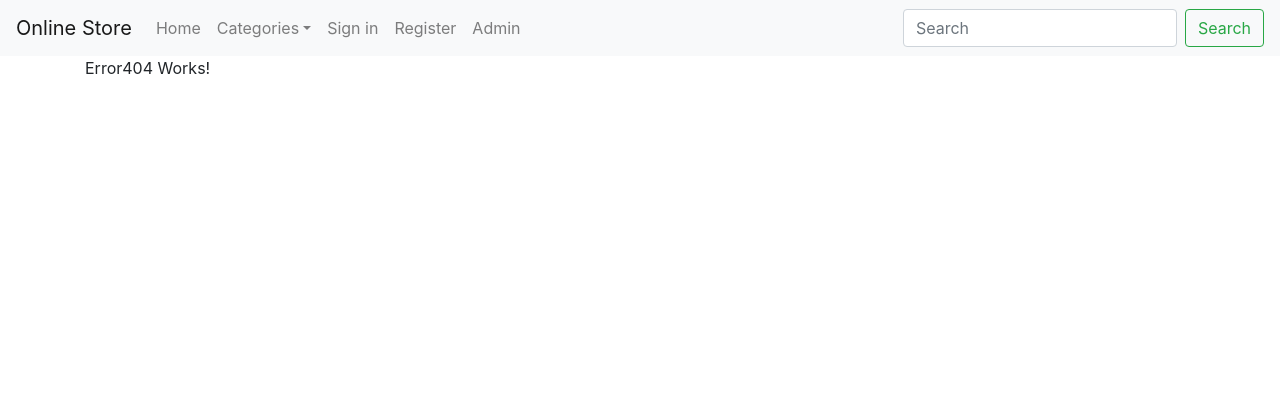
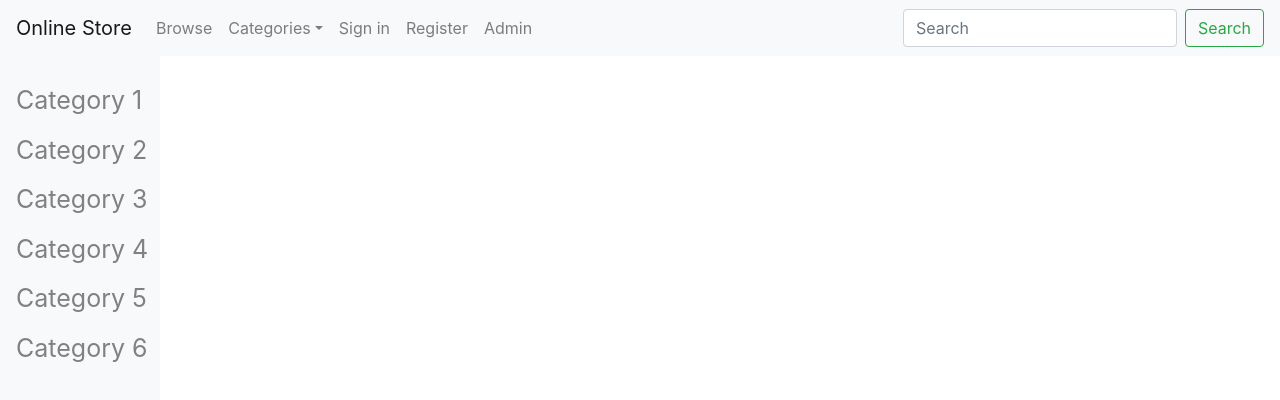
Before and after one commit to RogersNL/Capstone-Static, a React app: page /#/browse in a window 1280 px wide. Shown: the top 400 px of the page. Built offline with nearby package versions, Linux system fonts and the light colour scheme.

Commit message:
Add links to admin.

```diff
--- a/src/components/Admin.jsx
+++ b/src/components/Admin.jsx
@@ -1,9 +1,12 @@
 import React from 'react';
+import { Link } from 'react-router-dom';
 
 function Admin(){
   return (
     <div>
-      Admin Works!
+      <h2>Admin</h2>
+      <div><Link to="new-item">Add A New Item</Link></div>
+      <div><Link to="user-accounts">See User Accounts</Link></div>
     </div>
   );
 }
--- a/src/components/App.jsx
+++ b/src/components/App.jsx
@@ -1,10 +1,12 @@
 import React from 'react';
 import NavHeader from './NavHeader';
-import Home from './Home';
+import Browse from './Browse';
 import RegisterForm from './RegisterForm';
 import Error404 from './Error404';
 import SignIn from './SignIn';
 import Admin from './Admin';
+import NewItemForm from './NewItemForm';
+import UserAccounts from './UserAccounts';
 import { Switch, Route } from 'react-router-dom';
 
 function App(){
@@ -13,10 +15,13 @@ function App(){
       <NavHeader/>
         <div className="container">
           <Switch>
-            <Route exact path='/' component={Home} />
+            <Route exact path='/' />
+            <Route path='/browse' component={Browse} />
             <Route path='/register' component={RegisterForm} />
             <Route path='/sign-in' component={SignIn} />
             <Route path='/admin' component={Admin} />
+            <Route path='/new-item' component={NewItemForm} />
+            <Route path='/user-accounts' component={UserAccounts} />
             <Route component={Error404} />
           </Switch>
         </div>
--- /dev/null
+++ b/src/components/Browse.jsx
@@ -0,0 +1,12 @@
+import React from 'react';
+import SideBar from './SideBar';
+
+function Browse(){
+  return (
+    <div>
+      <SideBar/>
+    </div>
+  );
+}
+
+export default Browse;
--- a/src/components/Home.jsx
+++ /dev/null
@@ -1,11 +0,0 @@
-import React from 'react';
-
-function Home(){
-  return (
-    <div>
-      Home Works!
-    </div>
-  );
-}
-
-export default Home;
--- a/src/components/NavHeader.jsx
+++ b/src/components/NavHeader.jsx
@@ -13,12 +13,12 @@ function NavHeader(){
         <div className="collapse navbar-collapse" id="navbarSupportedContent">
           <ul className="navbar-nav mr-auto">
             <li className="nav-item">
-              <Link className="nav-link" to="/">Home</Link>
+              <Link className="nav-link" to="/browse">Browse</Link>
             </li>
             <li className="nav-item dropdown">
-              <a className="nav-link dropdown-toggle" href="#" id="navbarDropdown" role="button" data-toggle="dropdown" aria-haspopup="true" aria-expanded="false">
+              <Link className="nav-link dropdown-toggle" to="/browse" id="navbarDropdown" role="button" data-toggle="dropdown" aria-haspopup="true" aria-expanded="false">
                 Categories
-              </a>
+              </Link>
               <div className="dropdown-menu" aria-labelledby="navbarDropdown">
                 <a className="dropdown-item" href="#">Category 1</a>
                 <a className="dropdown-item" href="#">Category 2</a>
--- a/src/components/SideBar.jsx
+++ b/src/components/SideBar.jsx
@@ -2,8 +2,33 @@ import React from 'react';
 
 function SideBar(){
   return (
-    <div>
-      SideBar Works!
+    <div className="sideBar">
+      <a href="#">Category 1</a>
+      <a href="#">Category 2</a>
+      <a href="#">Category 3</a>
+      <a href="#">Category 4</a>
+      <a href="#">Category 5</a>
+      <a href="#">Category 6</a>
+      <style jsx>{`
+        .sideBar {
+          height: 100%;
+          width: 160px;
+          position: fixed;
+          z-index: 1;
+          top: 56;
+          left: 0;
+          background-color: #f8f9fa;
+          overflow-x: hidden;
+          padding-top: 20px;
+        }
+        .sideBar a {
+          padding: 6px 8px 6px 16px;
+          text-decoration: none;
+          font-size: 25px;
+          color: #818181;
+          display: block;
+        }
+      `}</style>
     </div>
   );
 }
```
